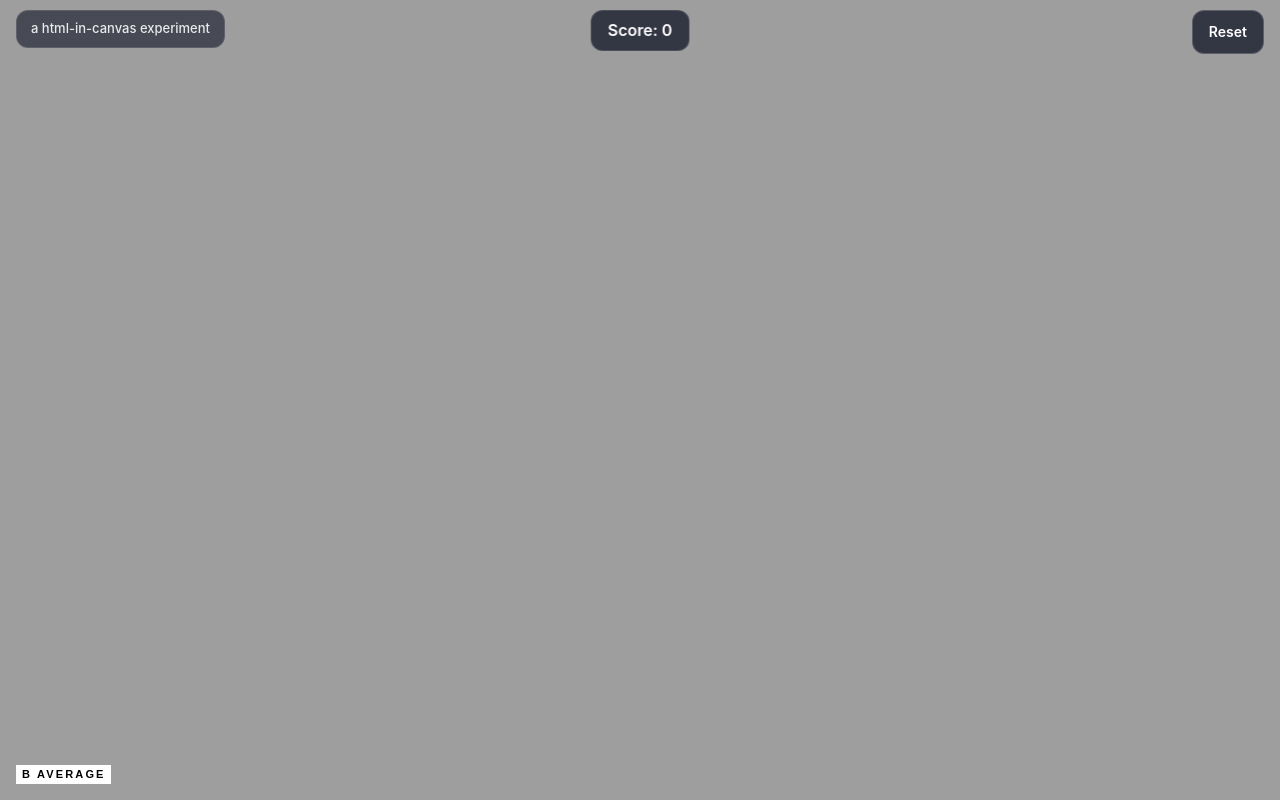
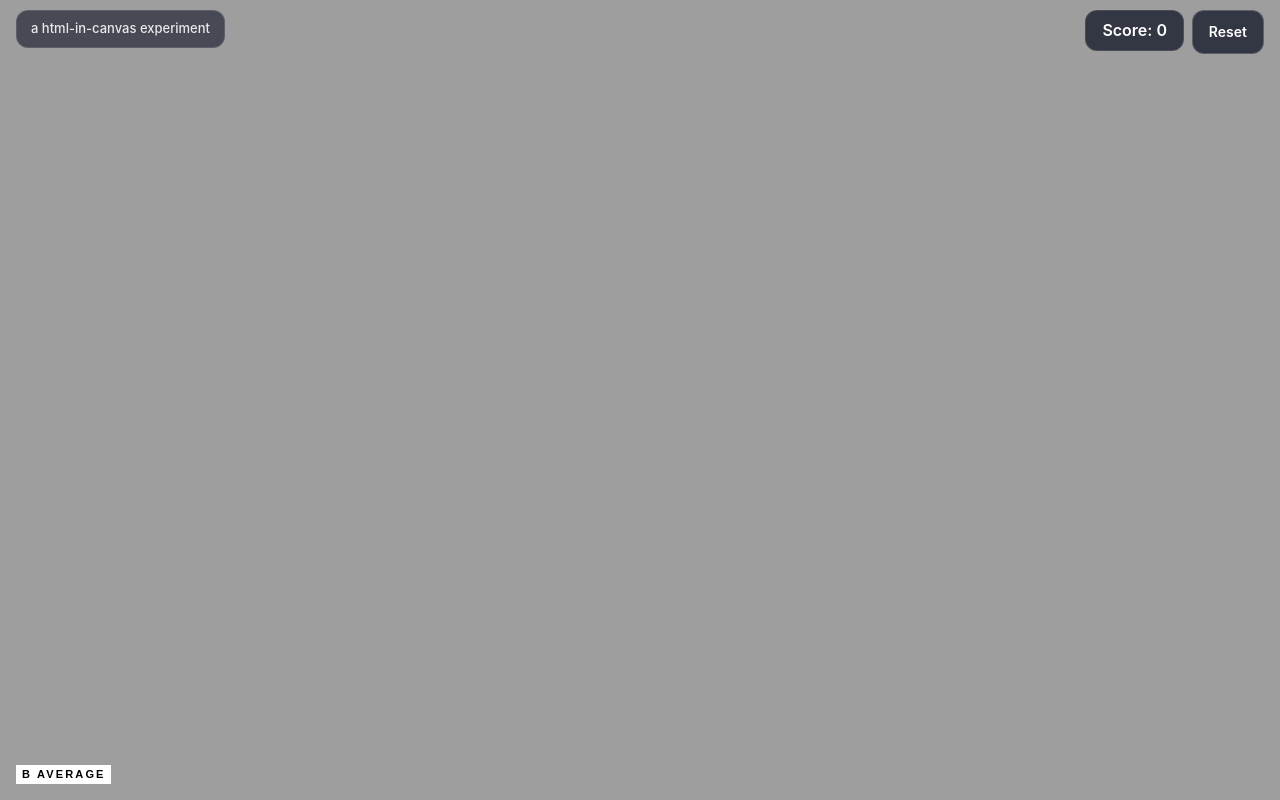
Before and after one commit to mrhemsing/shatter, a website: page gallery.html in a window 1280 px wide. Drawn offline with Linux system fonts and the light colour scheme.

Commit message:
Move scoreboard beside reset button

```diff
--- a/gallery.html
+++ b/gallery.html
@@ -130,8 +130,8 @@
       #scoreboard {
         position: fixed;
         top: 10px;
-        left: 50%;
-        transform: translateX(-50%);
+        right: 96px;
+        transform: none;
         z-index: 20;
         padding: 10px 16px;
         border-radius: 12px;
```
